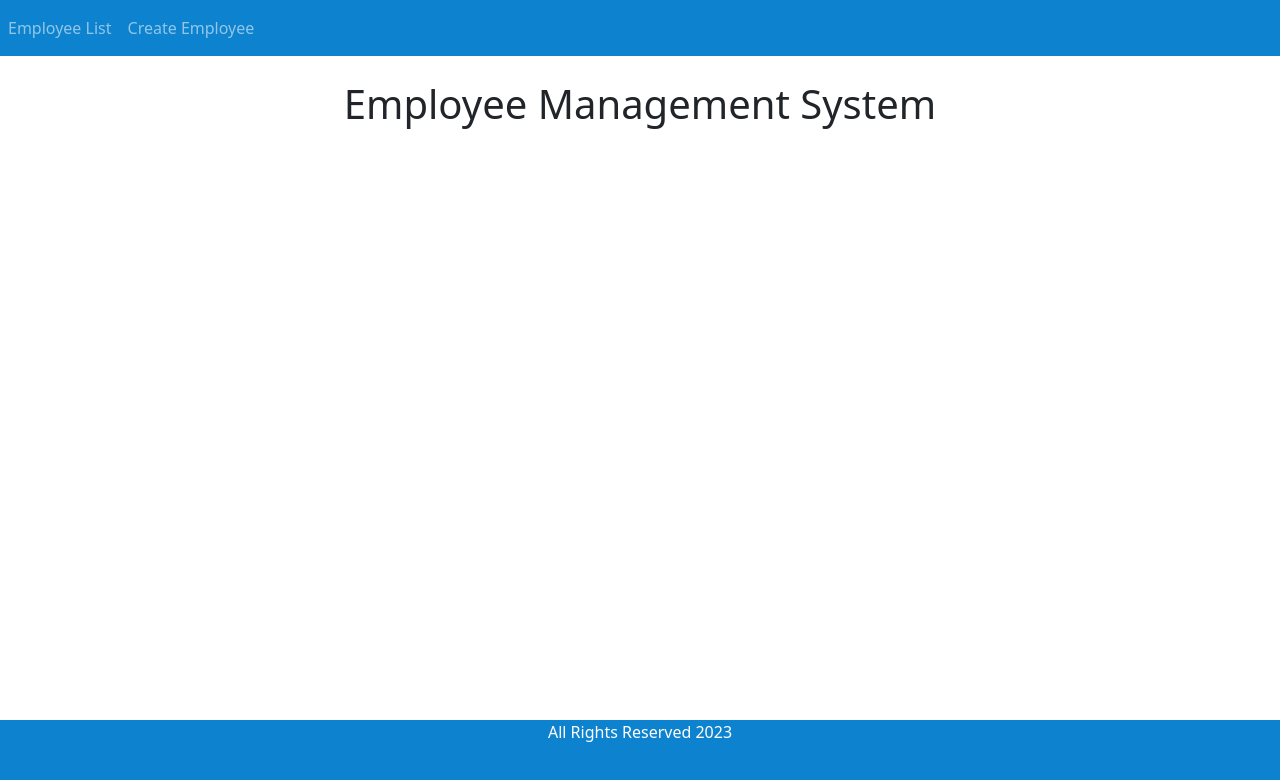
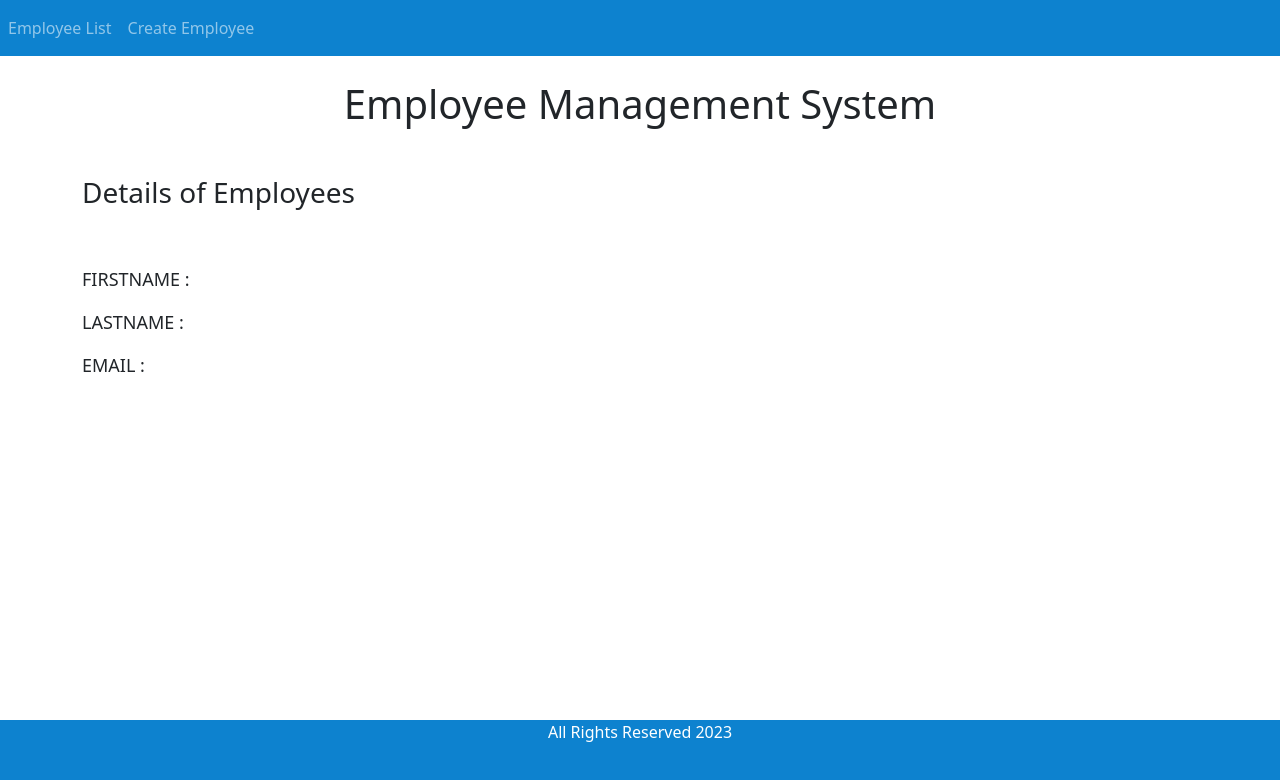
Before and after one commit to vernandodev/Spring-Boot-Tutorial-Full-Course-2022, an Angular app in the folder springboot-angular/angular-frontend/: page /employee-details/1 in a window 1280 px wide. Before the commit this address led to /. Shown: the top 780 px of the page. Built offline with nearby package versions, Linux system fonts and the light colour scheme; no server answers.

Commit message:
add details employee in frontend

```diff
--- a/springboot-angular/angular-frontend/src/app/app-routing.module.ts
+++ b/springboot-angular/angular-frontend/src/app/app-routing.module.ts
@@ -1,3 +1,4 @@
+import { EmployeeDetailsComponent } from "./employee-details/employee-details.component";
 import { NgModule } from "@angular/core";
 import { Routes, RouterModule } from "@angular/router";
 import { EmployeeListComponent } from "./employee-list/employee-list.component";
@@ -8,7 +9,8 @@ const routes: Routes = [
   { path: "employees", component: EmployeeListComponent },
   { path: "create-employee", component: CreateEmployeeComponent },
   { path: "", redirectTo: "employees", pathMatch: "full" },
-  {path: "update-employee/:id", component: UpdateEmployeeComponent}
+  { path: "update-employee/:id", component: UpdateEmployeeComponent },
+  { path: "employee-details/:id", component: EmployeeDetailsComponent },
 ];
 
 @NgModule({
--- a/springboot-angular/angular-frontend/src/app/app.module.ts
+++ b/springboot-angular/angular-frontend/src/app/app.module.ts
@@ -7,9 +7,10 @@ import { EmployeeListComponent } from "./employee-list/employee-list.component";
 import { AppRoutingModule } from "./app-routing.module";
 import { CreateEmployeeComponent } from "./create-employee/create-employee.component";
 import { UpdateEmployeeComponent } from './update-employee/update-employee.component';
+import { EmployeeDetailsComponent } from './employee-details/employee-details.component';
 
 @NgModule({
-  declarations: [AppComponent, EmployeeListComponent, CreateEmployeeComponent, UpdateEmployeeComponent],
+  declarations: [AppComponent, EmployeeListComponent, CreateEmployeeComponent, UpdateEmployeeComponent, EmployeeDetailsComponent],
   imports: [BrowserModule, FormsModule, HttpClientModule, AppRoutingModule],
   providers: [],
   bootstrap: [AppComponent],
--- /dev/null
+++ b/springboot-angular/angular-frontend/src/app/employee-details/employee-details.component.html
@@ -0,0 +1,6 @@
+<h3>Details of Employees</h3>
+<div>
+  <div><label for="" class="text-uppercase mt-5 mb-3" style="font-size: large">FirstName :</label> {{ employee.firstName }}</div>
+  <div><label for="" class="text-uppercase mb-3" style="font-size: large">LastName :</label> {{ employee.lastName }}</div>
+  <div><label for="" class="text-uppercase mb-3" style="font-size: large">Email :</label> {{ employee.emailId }}</div>
+</div>
--- /dev/null
+++ b/springboot-angular/angular-frontend/src/app/employee-details/employee-details.component.ts
@@ -0,0 +1,24 @@
+import { Component } from "@angular/core";
+import { Employee } from "../employee";
+import { ActivatedRoute } from "@angular/router";
+import { EmployeeService } from "../employee.service";
+
+@Component({
+  selector: "app-employee-details",
+  templateUrl: "./employee-details.component.html",
+  styleUrls: ["./employee-details.component.css"],
+})
+export class EmployeeDetailsComponent {
+  id: number;
+  employee: Employee;
+
+  constructor(private route: ActivatedRoute, private employeeService: EmployeeService) {}
+
+  ngOnInit(): void {
+    this.id = this.route.snapshot.params["id"];
+    this.employee = new Employee();
+    this.employeeService.getEmployeedById(this.id).subscribe((data) => {
+      this.employee = data;
+    });
+  }
+}
--- a/springboot-angular/angular-frontend/src/app/employee-list/employee-list.component.html
+++ b/springboot-angular/angular-frontend/src/app/employee-list/employee-list.component.html
@@ -17,7 +17,7 @@
       <td>
         <button (click)="updateEmployee(employee.id)" class="btn btn-warning">Update</button>
         <button (click)="deleteEmployee(employee.id)" class="btn btn-danger" style="margin-left: 15px; margin-right: 15px">Delete</button>
-        <button (click)="deleteEmployee(employee.id)" class="btn btn-info">Detail</button>
+        <button (click)="employeeDetails(employee.id)" class="btn btn-info">Detail</button>
       </td>
     </tr>
   </tbody>
--- a/springboot-angular/angular-frontend/src/app/employee-list/employee-list.component.ts
+++ b/springboot-angular/angular-frontend/src/app/employee-list/employee-list.component.ts
@@ -35,6 +35,10 @@ export class EmployeeListComponent implements OnInit {
     });
   }
 
+  employeeDetails(id: number) {
+    this.router.navigate(["/employee-details", id]);
+  }
+
   getToCreateEmployeeList() {
     this.router.navigate(["/create-employee"]);
   }
```
Also changed, not shown: springboot-angular/angular-frontend/src/app/employee-details/employee-details.component.css (added), 1 other file (tests, documents, lock files or other folders).
